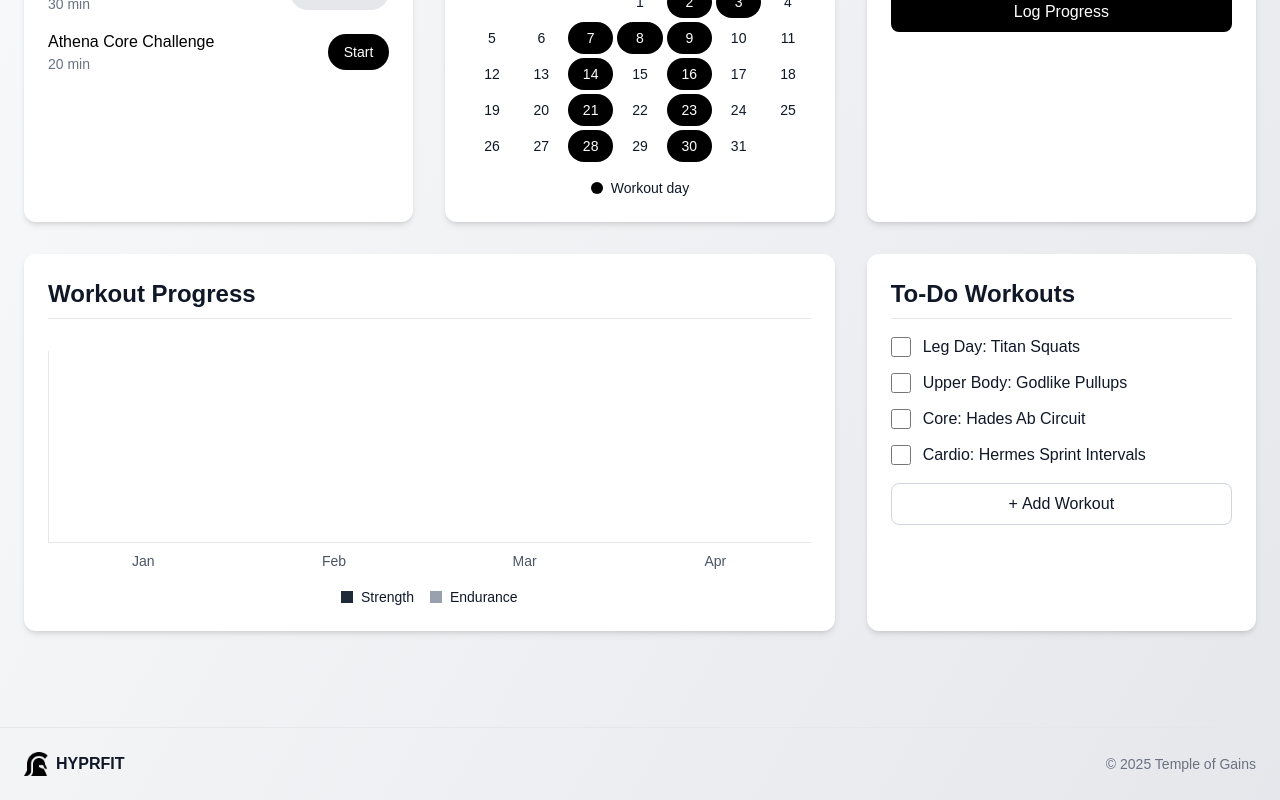
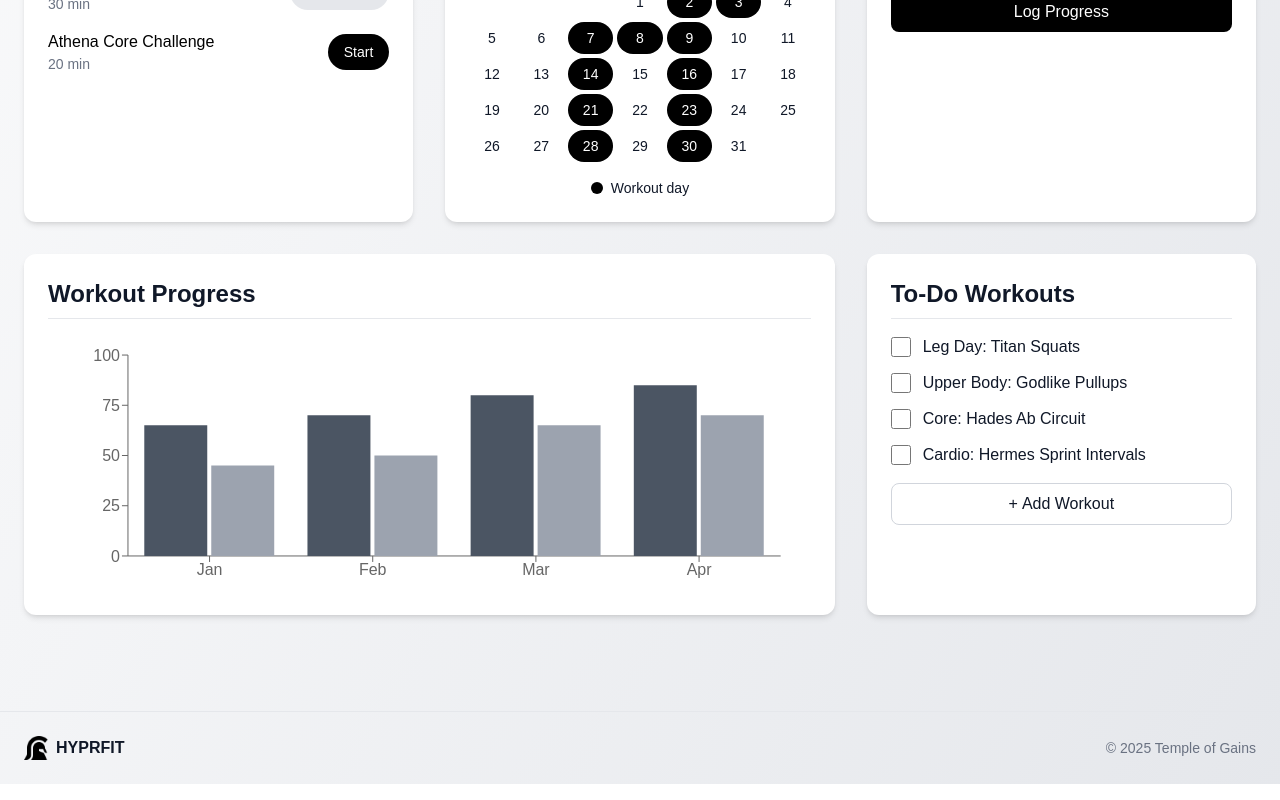
Before and after one commit to randomPlayerHere/hyprfit, a Next.js app: page / in a window 1280 px wide. Shown: the part 1377-2177 px from the top of the page. Built offline with nearby package versions, Linux system fonts and the light colour scheme.

Commit message:
new changes

```diff
--- a/app/page.tsx
+++ b/app/page.tsx
@@ -2,6 +2,7 @@
 import Image from "next/image";
 import Link from "next/link";
 import { useState } from "react";
+import { BarChart, Bar, XAxis, YAxis, Tooltip, ResponsiveContainer } from "recharts";
 
 export default function Home() {
   // State for workouts
@@ -258,88 +259,75 @@ export default function Home() {
         </div>
 
         {/* Progress Graph */}
-        <div className="lg:col-span-2 bg-white p-6 rounded-xl shadow-md">
+        <div className="lg:col-span-2 bg-white p-6 rounded-xl shadow-md overflow-x-auto">
           <h2 className="text-2xl font-bold mb-4 border-b border-gray-200 pb-2">Workout Progress</h2>
-          <div className="h-64">
-            <div className="flex items-end h-48 gap-4 mt-8 border-b border-l border-gray-200">
-              {workoutProgress.map((month, index) => (
-                <div key={index} className="flex-1 flex gap-1 items-end">
-                  <div
-                    className="w-full bg-gray-800"
-                    style={{ height: `${month.strength}%` }}
-                  ></div>
-                  <div
-                    className="w-full bg-gray-400"
-                    style={{ height: `${month.endurance}%` }}
-                  ></div>
-                </div>
-              ))}
-            </div>
-            <div className="flex justify-between mt-2">
-              {workoutProgress.map((month, index) => (
-                <div key={index} className="flex-1 text-center text-sm text-gray-600">
-                  {month.month}
-                </div>
-              ))}
-            </div>
-            <div className="flex gap-4 mt-4 justify-center">
-              <div className="flex items-center">
-                <div className="w-3 h-3 bg-gray-800 mr-2"></div>
-                <span className="text-sm">Strength</span>
-              </div>
-              <div className="flex items-center">
-                <div className="w-3 h-3 bg-gray-400 mr-2"></div>
-                <span className="text-sm">Endurance</span>
-              </div>
-            </div>
+          <div className="h-64 w-full">
+            <ResponsiveContainer width="100%" height="100%">
+              <BarChart data={workoutProgress} margin={{ top: 20, right: 30, left: 20, bottom: 5 }}>
+                <XAxis dataKey="month" />
+                <YAxis />
+                <Tooltip />
+                <Bar dataKey="strength" fill="#4B5563" name="Strength" />
+                <Bar dataKey="endurance" fill="#9CA3AF" name="Endurance" />
+              </BarChart>
+            </ResponsiveContainer>
           </div>
         </div>
 
         {/* To-Do Workouts */}
       <div className="bg-white p-6 rounded-xl shadow-md">
-          <h2 className="text-2xl font-bold mb-4 border-b border-gray-200 pb-2">To-Do Workouts</h2>
+          <h2 className="text-2xl font-bold mb-4 border-b border-gray-200 pb-2">
+            To-Do Workouts
+          </h2>
+
+          {todoWorkouts.length > 0 ? (
             <div className="space-y-3">
-            {todoWorkouts.map((workout) => (
-              <div key={workout.id} className="flex items-center">
+              {todoWorkouts.map((workout, index) => (
+                <div key={workout.id || index} className="flex items-center">
                   <input
                     type="checkbox"
                     checked={workout.completed}
                     onChange={() => toggleTodoCompletion(workout.id)}
-                  className="mr-3 h-5 w-5 rounded border-gray-300 accent-black focus:ring-black"
+                    className="mr-3 h-5 w-5 rounded border-gray-300 accent-black focus:ring-2 focus:ring-black"
                   />
-                <span className={workout.completed ? "line-through text-gray-400" : ""}>
+                  <span className={`${workout.completed ? "line-through text-gray-400" : "text-gray-900"}`}>
                     {workout.name}
                   </span>
                 </div>
               ))}
             </div>
+          ) : (
+            <p className="text-gray-500 text-sm mt-2">No workouts yet.</p>
+          )}
 
           {showAddForm ? (
-            <div className="mt-4 flex gap-2">
+            <div className="mt-4">
               <input
                 type="text"
                 value={newWorkoutName}
                 onChange={(e) => setNewWorkoutName(e.target.value)}
                 placeholder="Enter workout name"
-                className="flex-1 border border-gray-300 px-3 py-2 rounded-lg focus:outline-none focus:ring-1 focus:ring-black"
+                className="w-full border border-gray-300 px-3 py-2 rounded-lg focus:outline-none focus:ring-1 focus:ring-black"
               />
+              <div className="flex gap-2 mt-2">
                 <button
                   onClick={addTodoWorkout}
-                className="bg-black text-white px-4 py-2 rounded-lg font-medium hover:bg-gray-800 transition-colors"
+                  className="flex-1 bg-black text-white px-4 py-2 rounded-lg font-medium hover:bg-gray-800 transition-colors cursor-pointer"
                 >
                   Add
                 </button>
                 <button
                   onClick={() => setShowAddForm(false)}
-                className="border border-gray-300 px-4 py-2 rounded-lg font-medium hover:bg-gray-100 transition-colors"
+                  className="flex-1 border border-gray-300 px-4 py-2 rounded-lg font-medium hover:bg-gray-100 transition-colors cursor-pointer"
                 >
                   Cancel
                 </button>
               </div>
+            </div>
           ) : (
             <button
               onClick={() => setShowAddForm(true)}
-              className="mt-4 w-full border border-gray-300 py-2 rounded-lg font-medium hover:bg-gray-100 transition-colors flex items-center justify-center gap-1"
+              className="mt-4 w-full border border-gray-300 py-2 rounded-lg font-medium hover:bg-gray-100 transition-colors flex items-center justify-center gap-1 cursor-pointer"
             >
               <span>+</span>
               <span>Add Workout</span>
--- a/package.json
+++ b/package.json
@@ -11,7 +11,8 @@
   "dependencies": {
     "next": "^15.2.4",
     "react": "^19.1.0",
-    "react-dom": "^19.1.0"
+    "react-dom": "^19.1.0",
+    "recharts": "^2.15.1"
   },
   "devDependencies": {
     "@tailwindcss/postcss": "^4",
```
Also changed, not shown: 1 other file (tests, documents, lock files or other folders). Lines whose indentation alone changed are shown as unchanged.
